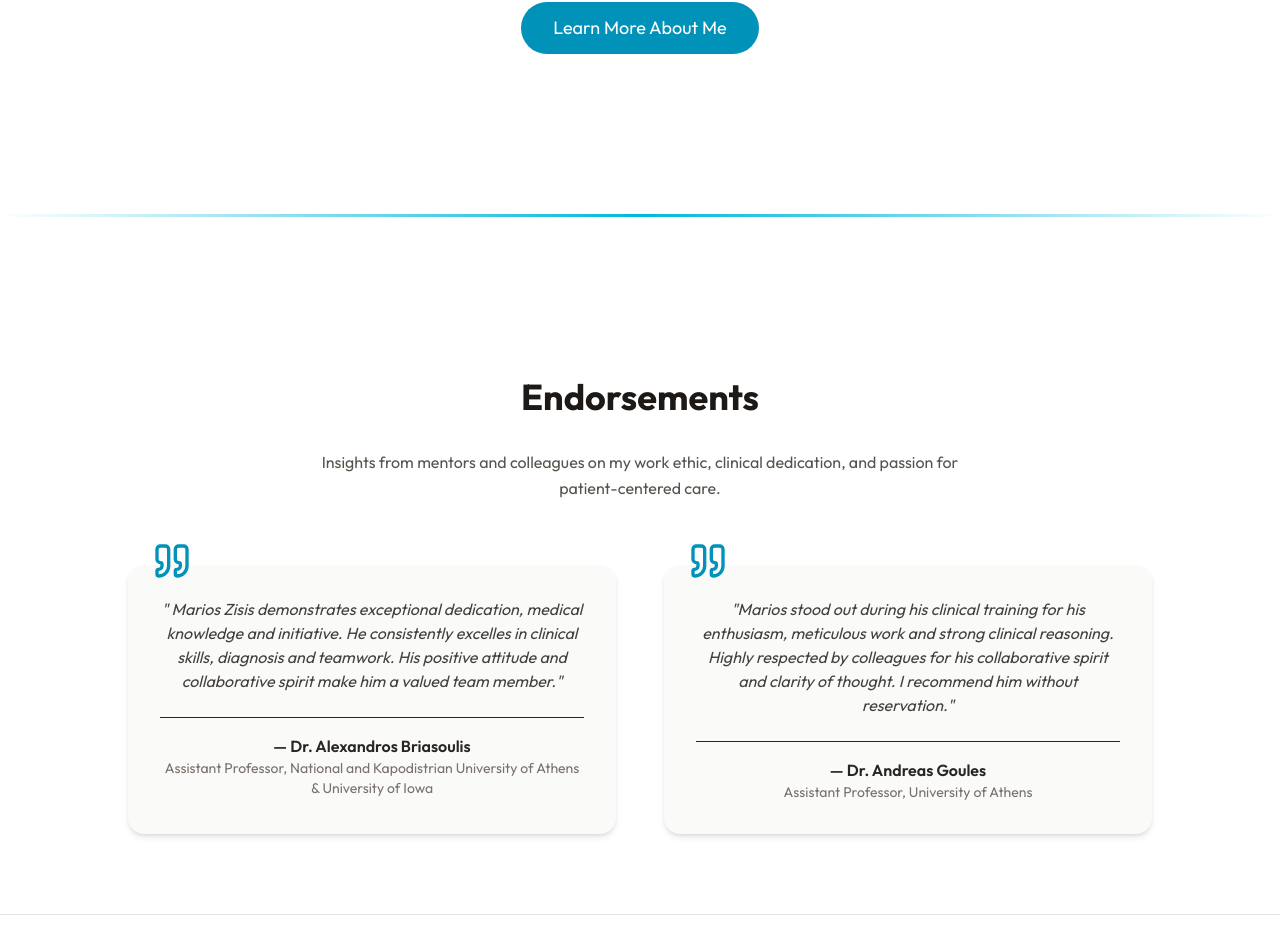
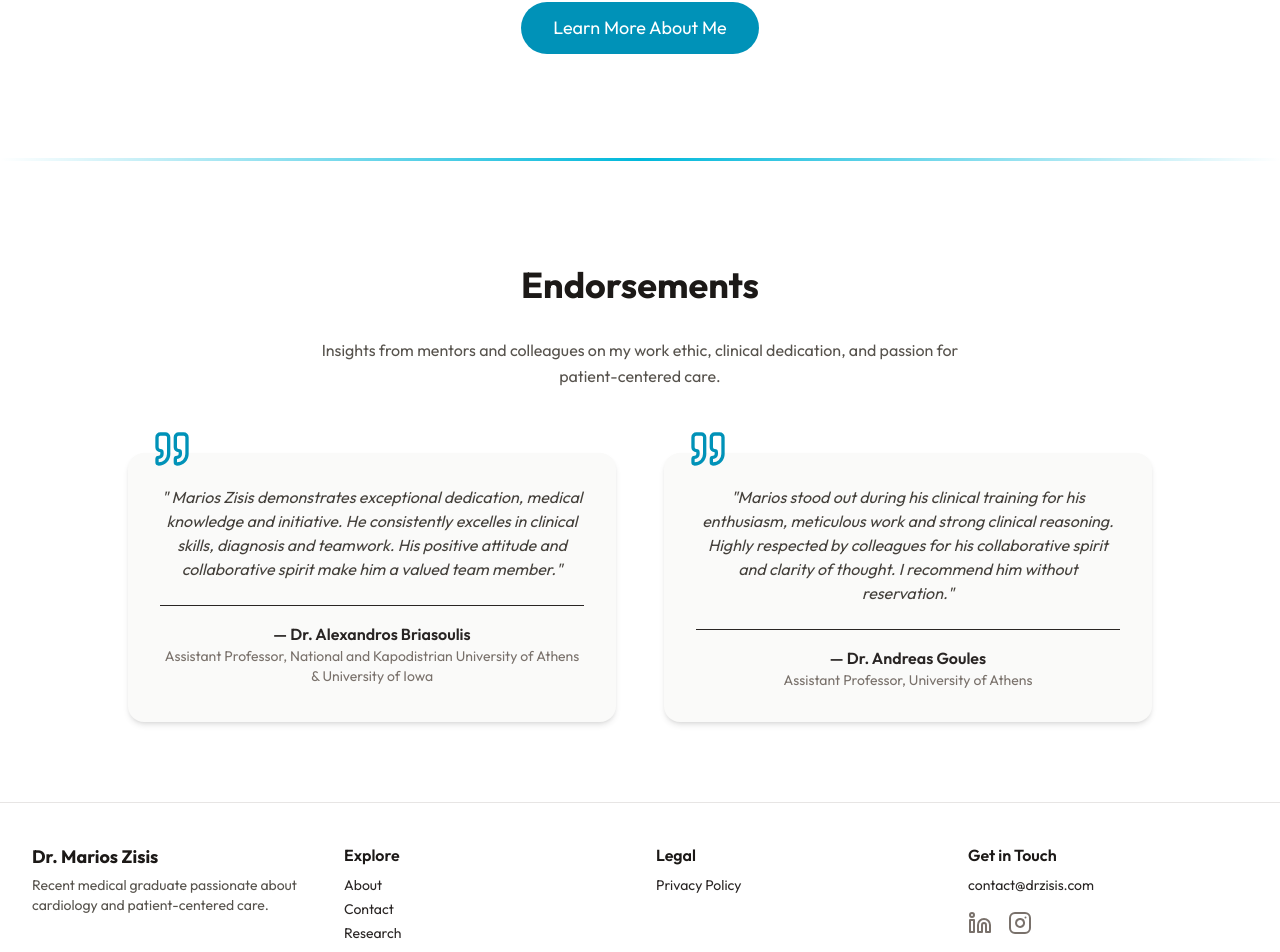
Before and after one commit to panteliskarabetsos/drzisis-portfolio, a Next.js app: page / in a window 1280 px wide. Shown: the part 2315-3267 px from the top of the page. Built offline with nearby package versions, Linux system fonts and the light colour scheme.

Commit message:
General Improvements

```diff
--- a/src/app/page.js
+++ b/src/app/page.js
@@ -173,7 +173,7 @@
 
           </div>
         </section>
-    <div className="my-20 h-[3px] w-full bg-gradient-to-r from-cyan-400/0 via-cyan-500 to-cyan-400/0" />
+    <div className="my-6 h-[3px] w-full bg-gradient-to-r from-cyan-400/0 via-cyan-500 to-cyan-400/0" />
 
       {/* RECOMMENDATIONS SECTION */}
       <section className="bg-white py-20 px-4 sm:px-6 lg:px-8 ">
```
